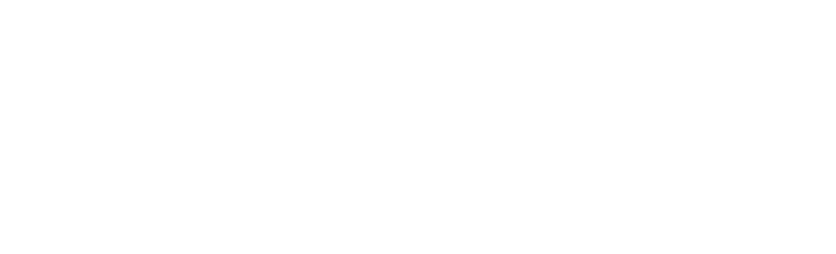
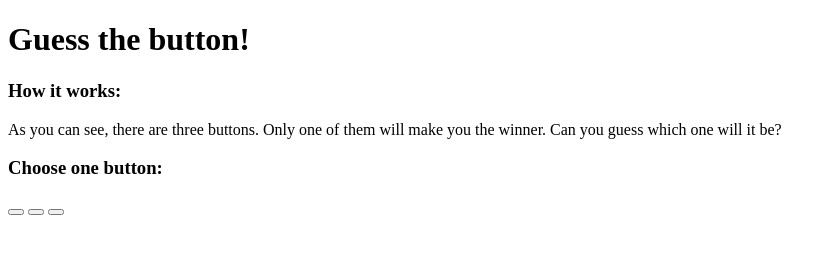
Before and after one commit to DanaRomas/Guess-the-button, a plain HTML site: page index.html in a window 1280 px wide. Shown: the whole page, without its empty margins (0-836 px from the left). Drawn offline with Linux system fonts and the light colour scheme.

Commit message:
Update index.html
Linking the CSS and JS files to my HTML file and building the content of the page

```diff
--- a/index.html
+++ b/index.html
@@ -4,7 +4,26 @@
     <meta charset="UTF-8" />
     <meta http-equiv="X-UA-Compatible" content="IE=edge" />
     <meta name="viewport" content="width=device-width, initial-scale=1.0" />
-    <title>Document</title>
+    <link rel="stylesheet" href="style.css" />
+    <script src="script.js"></script>
+    <title>Guess the button!</title>
   </head>
-  <body></body>
+  <body>
+    <div class="content" id="content">
+      <h1>Guess the button!</h1>
+      <h3>How it works:</h3>
+      <p>
+        As you can see, there are three buttons. Only one of them will make you
+        the winner. Can you guess which one will it be?
+      </p>
+      <div class="game" id="game">
+        <h3>Choose one button:</h3>
+        <div id="buttons">
+          <button id="button1"></button>
+          <button id="button2"></button>
+          <button id="button3"></button>
+        </div>
+      </div>
+    </div>
+  </body>
 </html>
```
